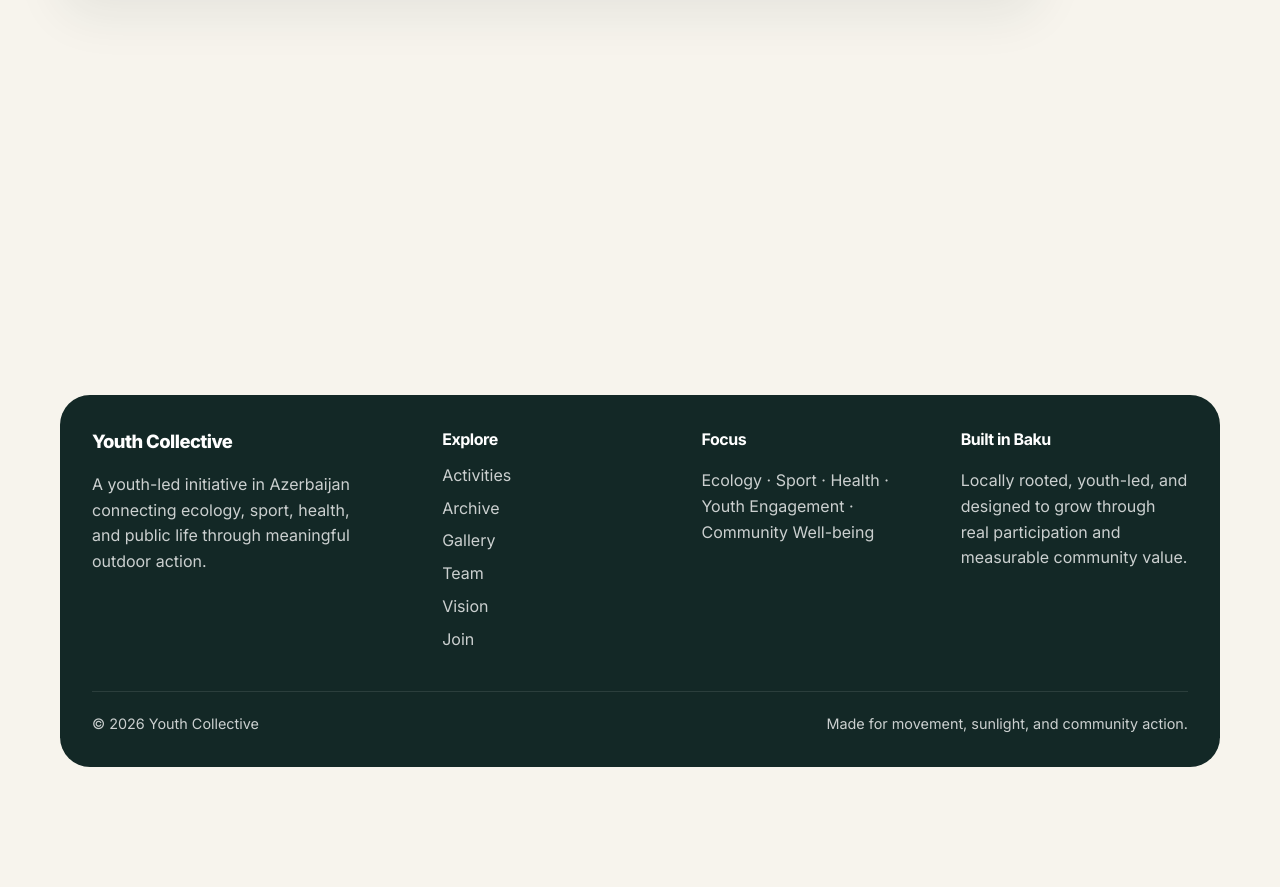
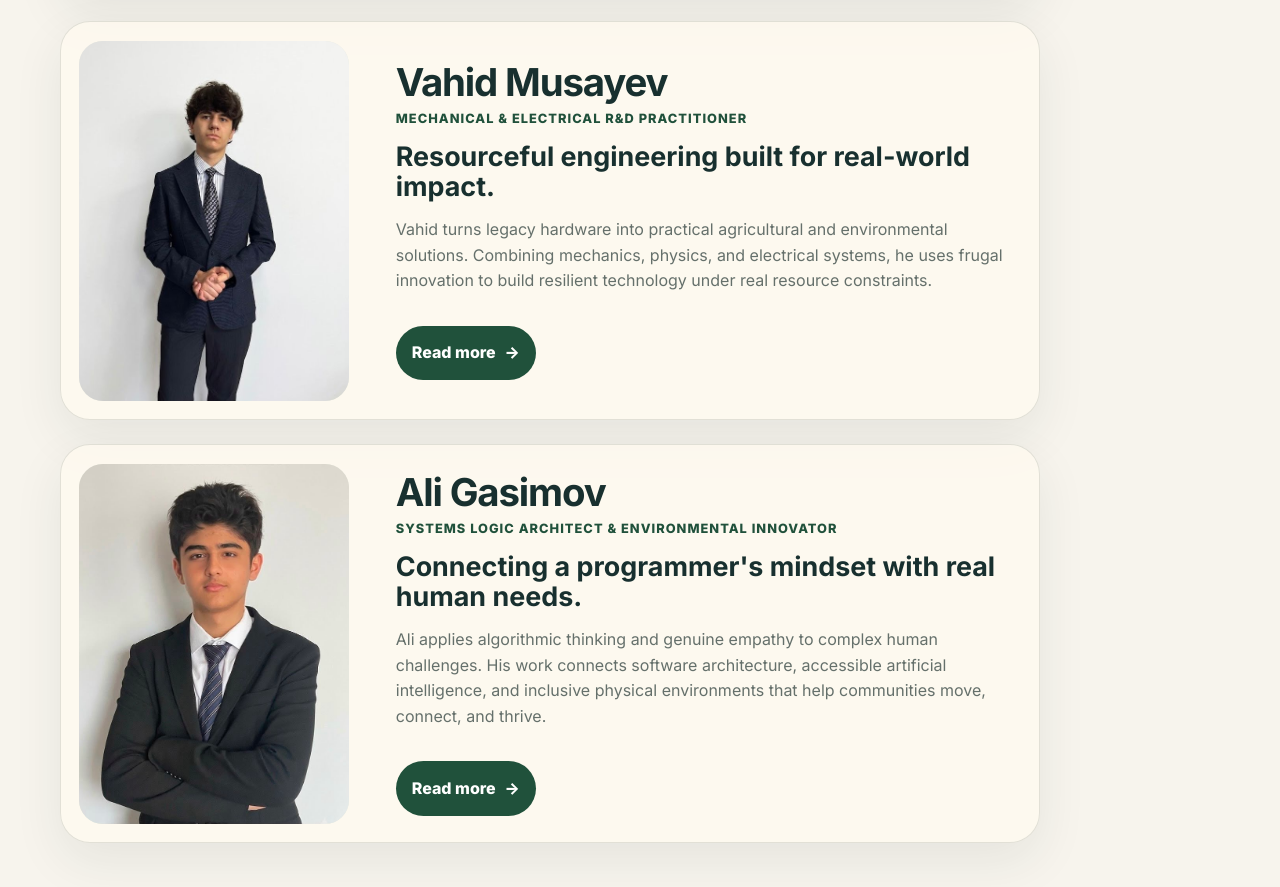
Before and after one commit to yuka11232/youth-collective1, a website: page team.html in a window 1280 px wide. Shown: the part 1295-2182 px from the top of the page. Before the commit the page ends 2080 px from the top, so only its background shows below. Drawn offline with Linux system fonts and the light colour scheme; no server answers.

Commit message:
2 more descrp added

```diff
--- a/css/team.css
+++ b/css/team.css
@@ -1,11 +1,13 @@
 .team-hero { padding-bottom: 2rem; }
 .members-section { padding: 3rem 0 5rem; }
 .featured-member-card { display: grid; grid-template-columns: minmax(210px,.45fr) 1fr; gap: clamp(1rem,3vw,2.2rem); align-items: center; max-width: 980px; padding: clamp(.75rem,2vw,1.15rem); border: 1px solid var(--line); border-radius: var(--radius-lg); background: rgba(255,250,240,.76); box-shadow: 0 18px 50px rgba(24,48,47,.08); transition: transform .28s ease, box-shadow .28s ease, border-color .28s ease; }
+.featured-member-card + .featured-member-card { margin-top: 1.5rem; }
 .featured-member-card:hover { transform: translateY(-4px); border-color: rgba(63,125,88,.34); box-shadow: 0 24px 70px rgba(24,48,47,.13); }
 .member-photo-frame, .profile-photo-panel { position: relative; overflow: hidden; border-radius: 24px; background: rgba(63,125,88,.1); }
 .member-photo-frame { aspect-ratio: 3 / 4; max-width: 270px; }
 .member-photo-frame img, .profile-photo-panel img { width: 100%; height: 100%; display: block; object-fit: cover; transition: transform .5s ease; }
 .member-photo-frame img { object-position: center 28%; }
+.member-photo-frame img.member-photo-vahid { object-position: center 22%; }
 .featured-member-card:hover .member-photo-frame img { transform: scale(1.035); }
 .featured-member-copy { max-width: 720px; }
 .member-name { margin: 0 0 .45rem; font-size: clamp(1.7rem,3vw,2.5rem); line-height: 1.05; }
--- a/team.html
+++ b/team.html
@@ -52,7 +52,7 @@
       </div>
       <article class="featured-member-card reveal">
         <div class="member-photo-frame">
-          <img src="assets/images/Team%20members/Image1.jpeg" alt="Youth Collective member portrait" />
+          <img src="assets/images/Team%20members/Image1.jpeg" alt="Portrait of Youssef El Haroun" />
         </div>
         <div class="featured-member-copy">
           <h3 class="member-name">Youssef El Haroun</h3>
@@ -62,6 +62,36 @@
           <a class="read-more-link" href="member.html?id=human-centered-technology">
             Read more
             <span aria-hidden="true">-></span>
+          </a>
+        </div>
+      </article>
+      <article class="featured-member-card reveal">
+        <div class="member-photo-frame">
+          <img class="member-photo-vahid" src="assets/images/Team%20members/Image2.jpeg" alt="Portrait of Vahid Musayev" />
+        </div>
+        <div class="featured-member-copy">
+          <h3 class="member-name">Vahid Musayev</h3>
+          <p class="member-role">Mechanical &amp; Electrical R&amp;D Practitioner</p>
+          <h4>Resourceful engineering built for real-world impact.</h4>
+          <p>Vahid turns legacy hardware into practical agricultural and environmental solutions. Combining mechanics, physics, and electrical systems, he uses frugal innovation to build resilient technology under real resource constraints.</p>
+          <a class="read-more-link" href="member.html?id=vahid-musayev">
+            Read more
+            <span aria-hidden="true">-&gt;</span>
+          </a>
+        </div>
+      </article>
+      <article class="featured-member-card reveal">
+        <div class="member-photo-frame">
+          <img src="assets/images/Team%20members/Image3.jpeg" alt="Portrait of Ali Gasimov" />
+        </div>
+        <div class="featured-member-copy">
+          <h3 class="member-name">Ali Gasimov</h3>
+          <p class="member-role">Systems Logic Architect &amp; Environmental Innovator</p>
+          <h4>Connecting a programmer's mindset with real human needs.</h4>
+          <p>Ali applies algorithmic thinking and genuine empathy to complex human challenges. His work connects software architecture, accessible artificial intelligence, and inclusive physical environments that help communities move, connect, and thrive.</p>
+          <a class="read-more-link" href="member.html?id=ali-gasimov">
+            Read more
+            <span aria-hidden="true">-&gt;</span>
           </a>
         </div>
       </article>
```
Also changed, not shown: js/member-profile.js (+24 -0 lines), assets/images/Team members/Image2.jpeg (added), assets/images/Team members/Image3.jpeg (added).
